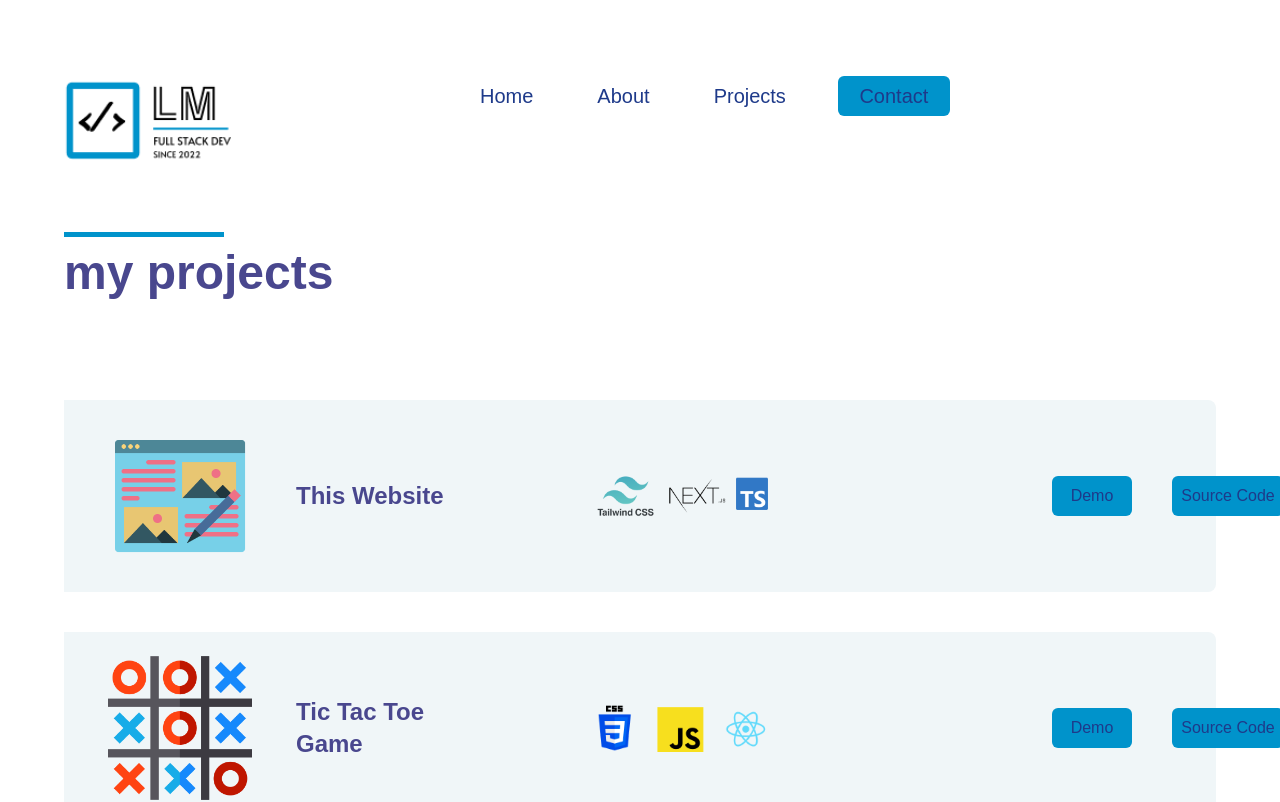
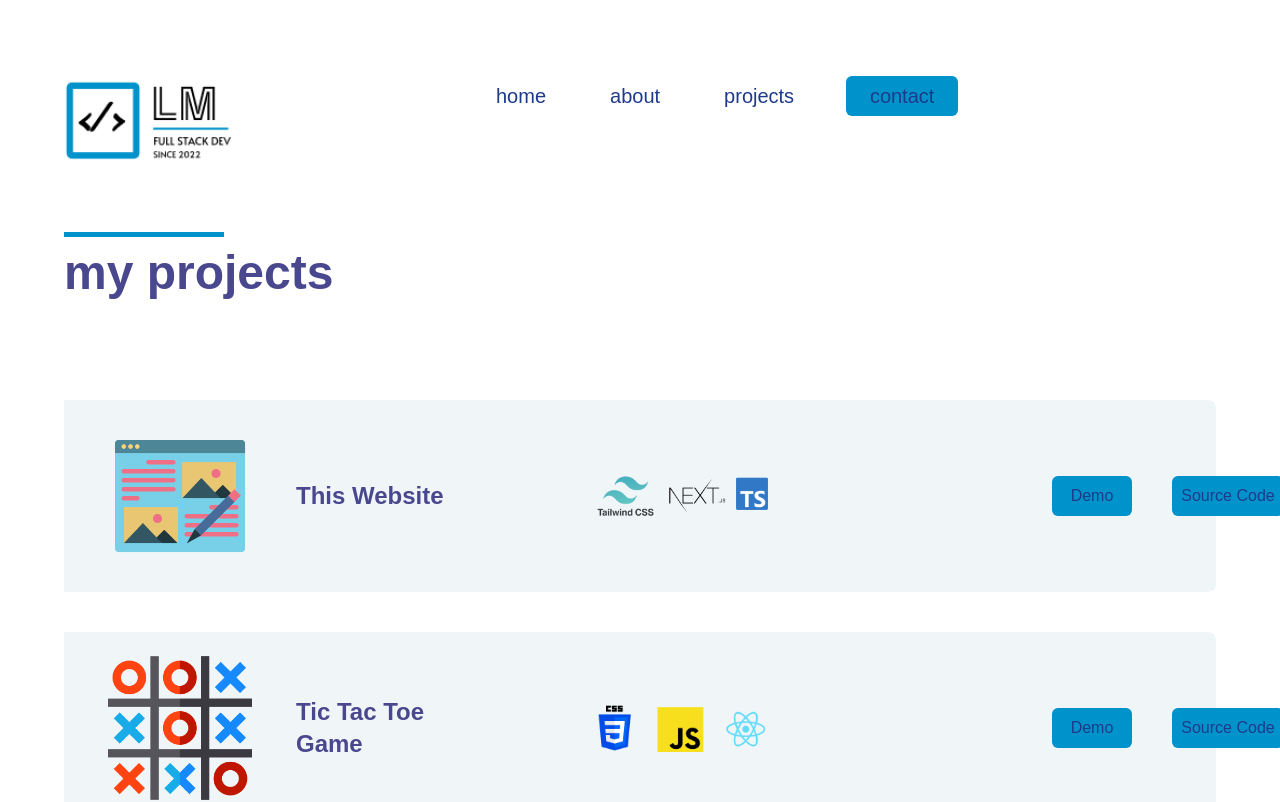
Before and after one commit to Luyanda-Madonsela/porfolio_website, a Next.js app: page /portfolio in a window 1280 px wide. Shown: the top 802 px of the page. Built offline with nearby package versions, Linux system fonts and the light colour scheme.

Commit message:
responsive design modifications

```diff
--- a/src/components/Navigation.tsx
+++ b/src/components/Navigation.tsx
@@ -24,25 +24,25 @@ const Navigation = () => {
 
 
       {/* Menu */}
-      <div className={`flex mt-28 flex-col md:flex-row justify-center items-center content-center lg:ml-20 lg:mt-6 xl:ml-48 2xl:ml-72 xl:mt-10 gap-5 md:gap-2 lg:gap-5 xl:gap-10 ${isMenuOpen ? 'block' : 'hidden'} md:flex`}>
+      <div className={`flex mt-28 flex-col md:flex-row justify-center items-center content-center md:ml-5 lg:ml-20 custom:ml-48 md:mt-0 lg:mt-6 xl:ml-52 2xl:ml-72 xl:mt-10 gap-5 md:gap-2 lg:gap-5 xl:gap-10 ${isMenuOpen ? 'block' : 'hidden'} md:flex `}>
         <ul className="flex flex-col md:flex-row gap-5 md:gap-8 lg:gap-12 xl:gap-16 mr-3 text-blue-900">
           <li>
-            <Link href="/">Home</Link>
+            <Link href="/">home</Link>
           </li>
           <li>
-            <Link href="/about">About</Link>
+            <Link href="/about">about</Link>
           </li>
           <li>
-            <Link href="/portfolio">Projects</Link>
+            <Link href="/portfolio">projects</Link>
           </li>
         </ul>
 
-        <Button text="Contact" href="/contact" target='' height="h-10" width="w-28"/>
+        <Button text="contact" href="/contact" target='' height="h-10" width="w-28"/>
       </div>
 
       {/* Hamburger Icon */}
       <button onClick={toggleMenu} className="md:hidden">
-        <svg xmlns="http://www.w3.org/2000/svg" fill="none" viewBox="0 0 24 24" stroke="currentColor" className="h-6 w-6 text-gray-500">
+        <svg xmlns="http://www.w3.org/2000/svg" fill="none" viewBox="0 0 24 24" stroke="currentColor" className="h-6 w-6 text-gray-500 ">
           <path strokeLinecap="round" strokeLinejoin="round" strokeWidth={2} d="M4 6h16M4 12h16M4 18h16" />
         </svg>
       </button>
--- a/src/components/ProjectPlaque.tsx
+++ b/src/components/ProjectPlaque.tsx
@@ -12,7 +12,7 @@ interface ProjectPlaqueProps {
 const ProjectPlaque: React.FC<ProjectPlaqueProps> = ({ mainImage, stackImage, headingText1, headingText2, button1, button2 }) => {
  return (
     <div>
-        <div className='flex flex-row w-full md:h-40 lg:h-40 xl:h-48 bg-custom-gray rounded-r-lg'>
+        <div className='flex flex-row w-full md:h-40 lg:h-40 xl:h-48  bg-custom-gray rounded-r-lg'>
 
                 <div className='flex w-3 bg-butt-color'></div>
 
@@ -26,11 +26,11 @@ const ProjectPlaque: React.FC<ProjectPlaqueProps> = ({ mainImage, stackImage, he
                         <div className='text-purple font-semibold text-lg xl:text-2xl'>{headingText2}</div>
                     </div>
 
-                    <div className='flex flex-row md:h-32 md:w-36 lg:h-32 lg:w-56 xl:h-40 xl:w-112 2xl:h-40 2xl:w-140 md:pl-4 lg:pl-4 xl:pl-5 2xl:pl-24 justify-start items-center content-start'>
+                    <div className='flex flex-row md:h-32 md:w-36 lg:h-32 lg:w-56 custom:h-40 custom:w-96  xl:h-40 xl:w-112 2xl:h-40 2xl:w-140 md:pl-4 lg:pl-4 xl:pl-5 2xl:pl-24 justify-start items-center content-start'>
                         {stackImage}
                     </div>
 
-                    <div className='flex xl:h-40 xl:w-72 2xl:h-40 2xl:w-96 sm:gap-5 lg:gap-10 justify-center items-center content-center'>
+                    <div className='flex xl:h-40 custom:w-64 custom:h-40  xl:w-72 2xl:h-40 2xl:w-96 sm:gap-5 lg:gap-10 custom:gap-5  justify-center items-center content-center'>
                         {button1}
                         {button2}
                     </div>
--- a/tailwind.config.ts
+++ b/tailwind.config.ts
@@ -5,6 +5,11 @@ export default {
   content: ['./src/**/*.tsx'],
   theme: {
     extend: {
+
+      screens:{
+            "custom":"1366px"
+      },
+
       fontFamily: {
         sans: ['var(--font-sans)', ...fontFamily.sans],
         poppins: ['Poppins', 'sans-serif'],
```
